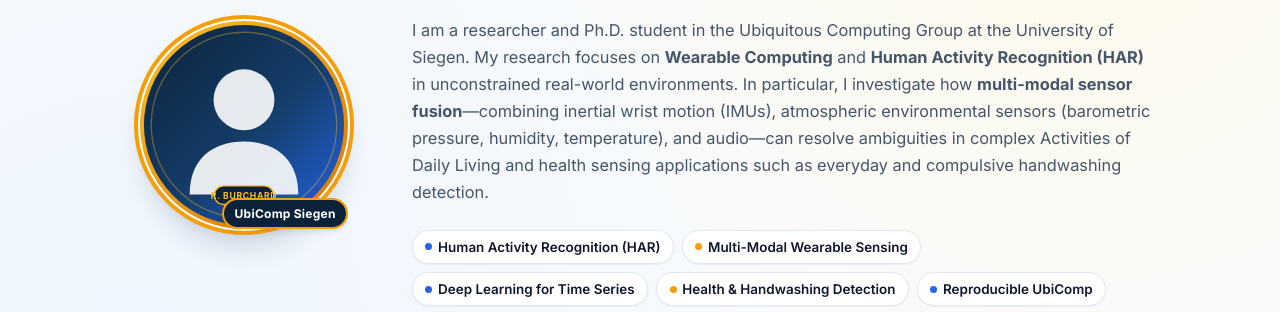
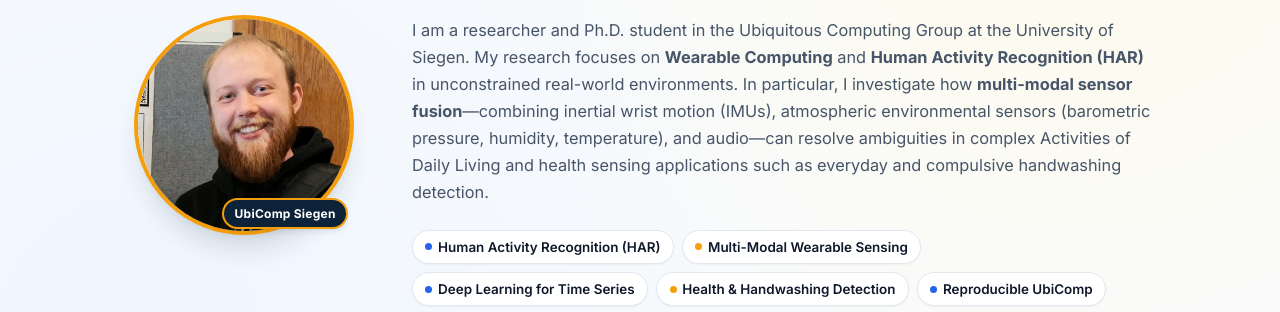
Before and after one commit to RBurchard/rburchard.github.io, a plain HTML site: page index.html in a window 1280 px wide. Shown: the part 303-615 px from the top of the page. Drawn offline with Linux system fonts and the light colour scheme.

Commit message:
feat: add profile photo and remove placeholder SVG

```diff
--- a/index.html
+++ b/index.html
@@ -15,7 +15,7 @@
   <meta property="og:url" content="https://rburchard.github.io/">
 
   <!-- Local Favicon & Stylesheet (100% self-hosted, zero third-party requests) -->
-  <link rel="icon" type="image/svg+xml" href="assets/img/profile-placeholder.svg">
+  <link rel="icon" type="image/jpeg" href="assets/img/profile-placeholder.jpeg">
   <link rel="stylesheet" href="assets/css/style.css">
   <script src="assets/js/main.js"></script>
 </head>
@@ -53,7 +53,7 @@
     <section class="hero-section">
       <div class="container hero-grid">
         <div class="profile-avatar-wrap">
-          <img src="assets/img/profile-placeholder.svg" alt="Portrait of Robin Burchard" class="profile-avatar" width="220" height="220">
+          <img src="assets/img/profile-placeholder.jpeg" alt="Portrait of Robin Burchard" class="profile-avatar" width="220" height="220">
           <span class="profile-status-pill">UbiComp Siegen</span>
         </div>
 
```
Also changed, not shown: cv.html (+1 -1 lines), publications.html (+1 -1 lines), teaching.html (+1 -1 lines), assets/img/profile-placeholder.jpeg (added), assets/img/profile-placeholder.svg (deleted).
